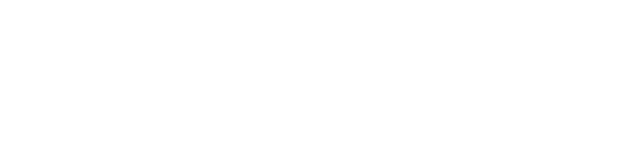
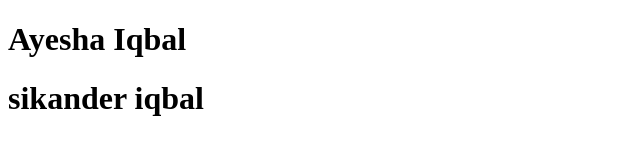
Before and after one commit to AyeshaIqbal9/demo, a plain HTML site: page index.html in a window 1280 px wide. Shown: the whole page, without its empty margins (0-640 px from the left). Drawn offline with Linux system fonts and the light colour scheme.

Commit message:
my commit

```diff
--- a/index.html
+++ b/index.html
@@ -8,7 +8,9 @@
 </head>
 <body>
 
-    <!-- <h1>Ayesha Iqbal</h1> -->
+    <h1>Ayesha Iqbal</h1>
+    <h1>sikander iqbal</h1>
+
 
     <script src="./script.js"></script>
 </body>
--- a/script.js
+++ b/script.js
@@ -1,5 +1,5 @@
-var arr=[1,10,20,3,2,9,5];
-console.log(arr.sort());
+// var arr=[1,10,20,3,2,9,5];
+// console.log(arr.sort());
 
 // arr.sort((a,b)=>b-a)
 // console.log(arr);
```
